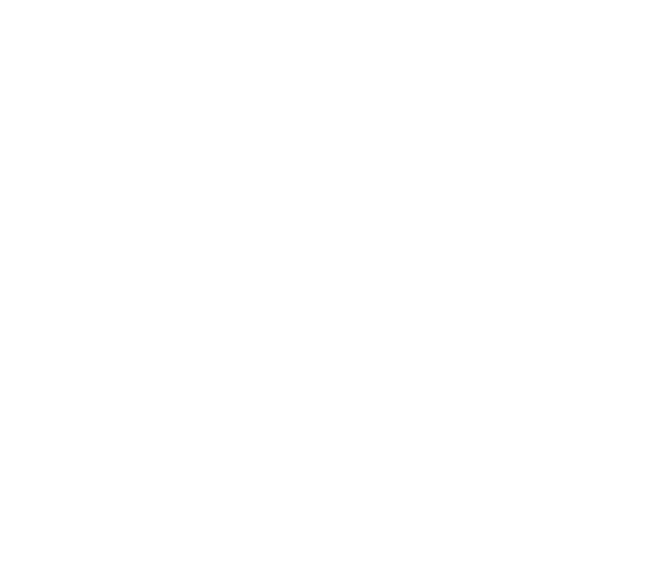
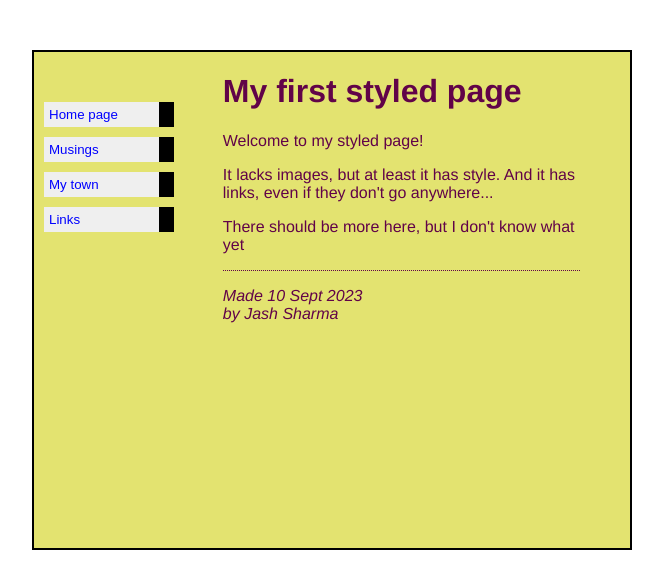
Before and after one commit to Jash-Sharma/MernTasks, a plain HTML site: page Task-5-CSS.html in a window 1280 px wide. Shown: the whole page, without its empty margins (308-971 px from the left). Drawn offline with Linux system fonts and the light colour scheme.

Commit message:
Add files via upload

```diff
--- a/Task-5-CSS.html
+++ b/Task-5-CSS.html
@@ -1,11 +1,82 @@
 <!DOCTYPE html>
 <html lang="en">
+
 <head>
     <meta charset="UTF-8">
     <meta name="viewport" content="width=device-width, initial-scale=1.0">
-    <title>Document</title>
+    <title>Task-5-CSS</title>
+    <style>
+        h1,
+        p {
+            font-family: 'Franklin Gothic Medium', 'Arial Narrow', Arial, sans-serif
+        }
+
+        #cont {
+            margin-top: 50px;
+            border: 2px solid black;
+            width: 600px;
+            box-sizing: border-box;
+            height: 500px;
+            margin-left: auto;
+            margin-right: auto;
+            background-color: rgba(211, 211, 30, 0.63);
+        }
+
+        button {
+            margin-left: 10px;
+            margin-bottom: 10px;
+            color: blue;
+            width: 130px;
+            padding: 5px;
+            text-align: left;
+            border-width: 0;
+            border-right-width: 15px;
+            border-right-color: black;
+        }
+
+        #but {
+            width: 30%;
+            float: left;
+            padding-top: 50px;
+        }
+
+        #text {
+            margin-left: 10px;
+            width: 60%;
+            float: left;
+            color: rgb(97, 3, 72);
+        }
+
+        button:hover {
+            background-color: rgb(232, 236, 186);
+        }
+    </style>
 </head>
+
 <body>
+    <div id="cont">
+        <div id="but">
+            <button href="#">Home page</button><br>
+            <button href="#">Musings</button><br>
+            <button href="#">My town</button><br>
+            <button href="#">Links</button>
+        </div>
+        <div id="text">
+            <h1>My first styled page</h1>
+            <p>Welcome to my styled page!</p>
+            <p>It lacks images, but at least it has style. And it
+                has links, even if they don't go anywhere...
+            </p>
+            <p>
+                There should be more here, but I don't know what yet
+            </p>
+            <hr style="border-top: 1px dotted rgb(97, 3, 72); border-bottom:0px; border-left:0px; border-right:0px">
+            <p style="font-style: oblique;">Made 10 Sept 2023<br>by Jash Sharma</p>
+        </div>
+    </div>
+</body>
 
+</html>
 </body>
+
 </html>
```
